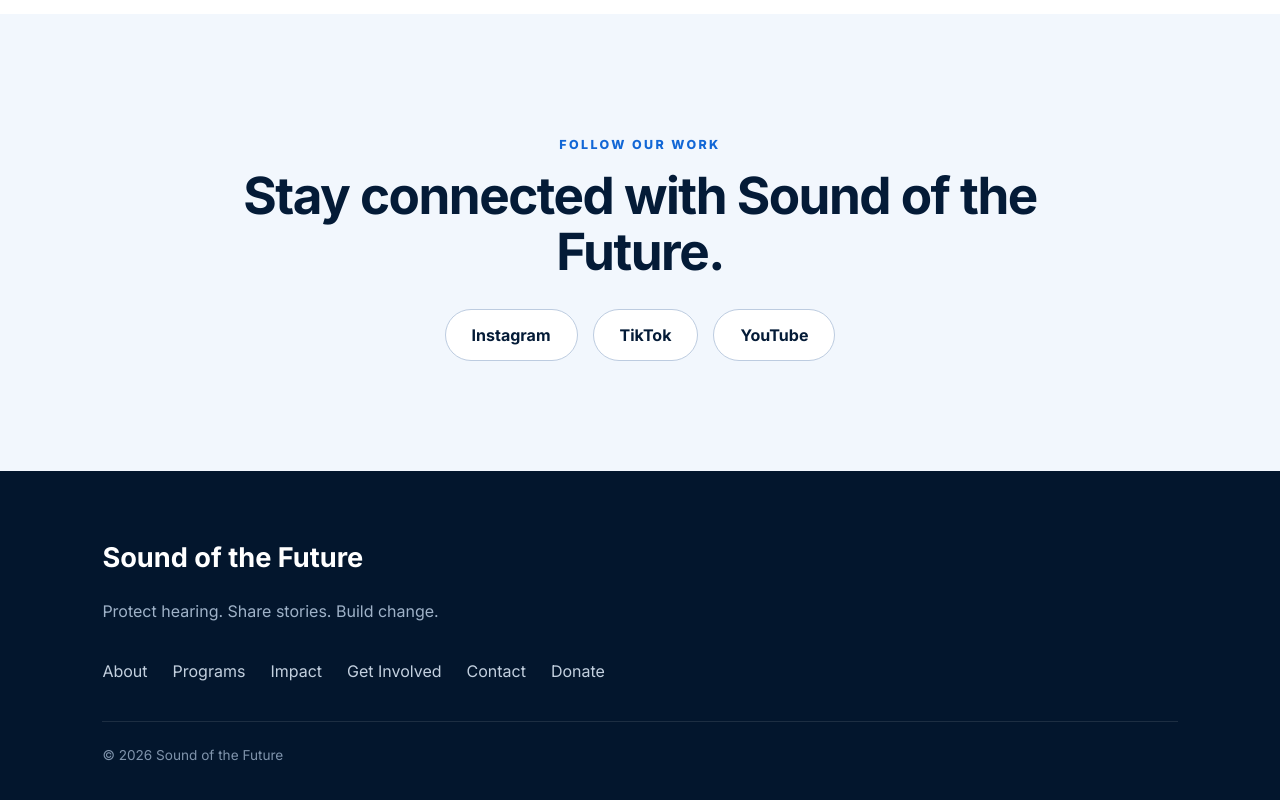
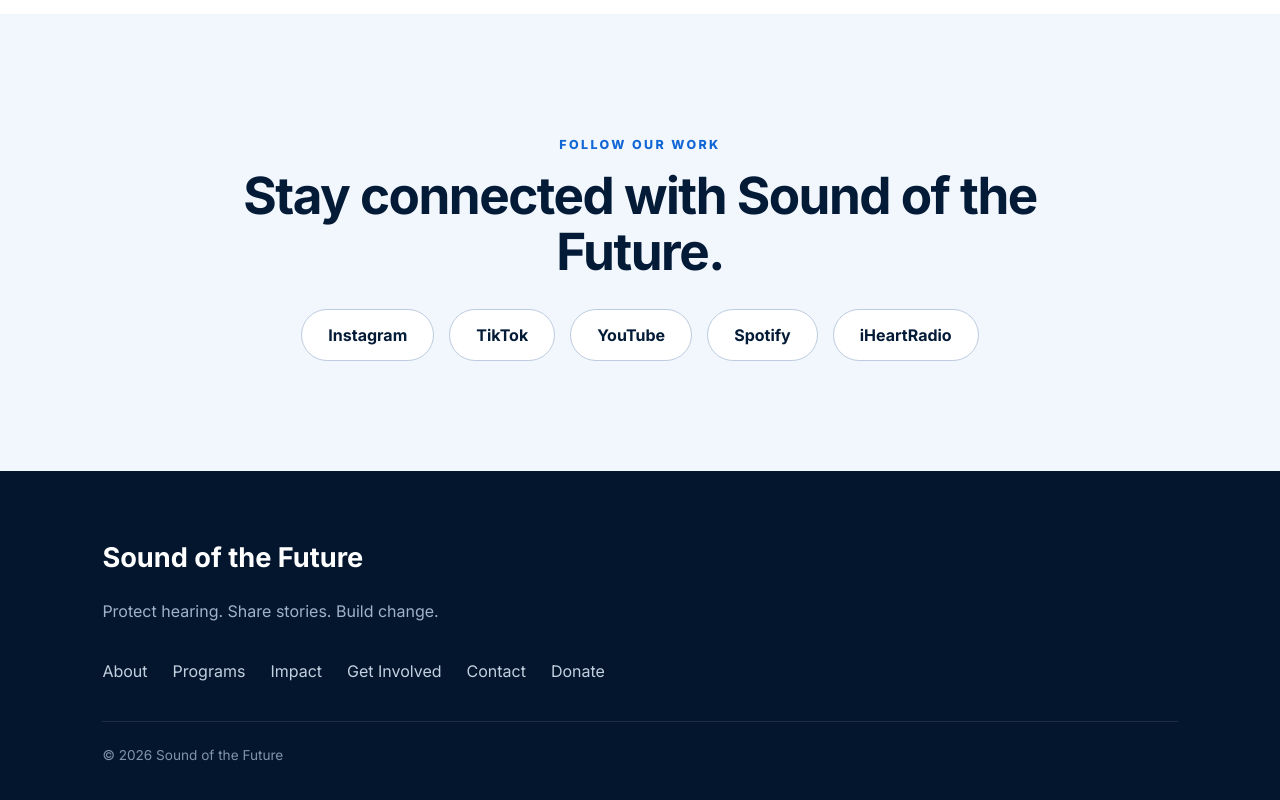
Before and after one commit to Shinoaluv/SOTF-Website, a React (Vite) app: page /contact in a window 1280 px wide. Shown: the part 1560-2360 px from the top of the page. Built offline with nearby package versions, Linux system fonts and the light colour scheme.

Commit message:
Update socials

```diff
--- a/src/pages/Contact.jsx
+++ b/src/pages/Contact.jsx
@@ -93,7 +93,7 @@
 
     <div className="social-buttons">
         <a
-            href="#"
+        href="https://www.instagram.com/sound_of_the_future/"
         target="_blank"
         rel="noopener noreferrer"
         className="secondary-button"
@@ -102,7 +102,7 @@
         </a>
 
         <a
-            href="#"
+        href="https://www.tiktok.com/@sound.of.the.futu"
         target="_blank"
         rel="noopener noreferrer"
         className="secondary-button"
@@ -111,12 +111,30 @@
         </a>
 
         <a
-            href="#"
+        href="https://www.youtube.com/@soundofthefuture"
         target="_blank"
         rel="noopener noreferrer"
         className="secondary-button"
         >
         YouTube
+        </a>
+
+        <a
+        href="YOUR-SPOTIFY-LINK-HERE"
+        target="_blank"
+        rel="noopener noreferrer"
+        className="secondary-button"
+        >
+        Spotify
+        </a>
+
+        <a
+        href="YOUR-IHEARTRADIO-LINK-HERE"
+        target="_blank"
+        rel="noopener noreferrer"
+        className="secondary-button"
+        >
+        iHeartRadio
         </a>
     </div>
     </section>
```
Lines whose indentation alone changed are shown as unchanged.
